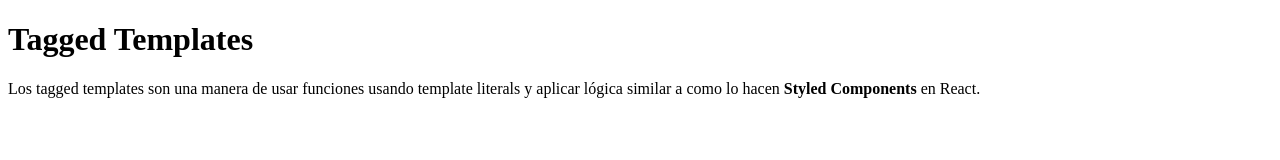
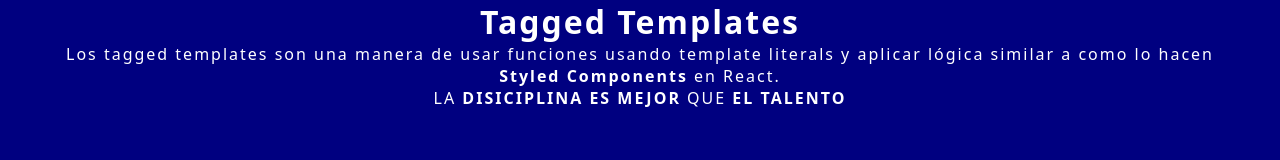
Before and after one commit to efrainhgmx/advanced-javascript, a plain HTML site: page TaggedTemplates/TaggedTemplates.html in a window 1280 px wide. Drawn offline with Linux system fonts and the light colour scheme.

Commit message:
Tagged template example

```diff
--- a/TaggedTemplates/TaggedTemplates.html
+++ b/TaggedTemplates/TaggedTemplates.html
@@ -5,9 +5,45 @@
     <meta http-equiv="X-UA-Compatible" content="IE=edge">
     <meta name="viewport" content="width=device-width, initial-scale=1.0">
     <title>Tagged Templates</title>
+
+    <style>
+        body {
+            margin: 0;
+            font-family: system-ui;
+            color: white;
+            background-color: navy;
+        }
+
+        h1, p {
+            text-align: center;
+            letter-spacing: 2px;
+            max-width: 90%;
+            margin: auto;
+        }
+    </style>
 </head>
+
 <body>
     <h1>Tagged Templates</h1>
     <p>Los tagged templates son una manera de usar funciones usando template literals y aplicar lógica similar a como lo hacen <strong>Styled Components</strong> en React.</p>
+
+    <script>
+        const taggedTemplate = (strings, ...values) => {
+            console.log(strings);
+            console.log(values);
+
+            let newContent = '';
+            strings.forEach((string, index) => {
+                newContent += (values[index]) ? `${string} <strong>${values[index]}</strong>` : '';
+            });
+
+            return `<p>${newContent.toLocaleUpperCase()}</p>`;
+        };
+
+        const $phraseElement = document.createElement('p');
+        document.body.appendChild($phraseElement);
+
+        $phraseElement.innerHTML = taggedTemplate`La ${'disiciplina es mejor'} que ${'el talento'}` ;
+    </script>
 </body>
 </html>
```
